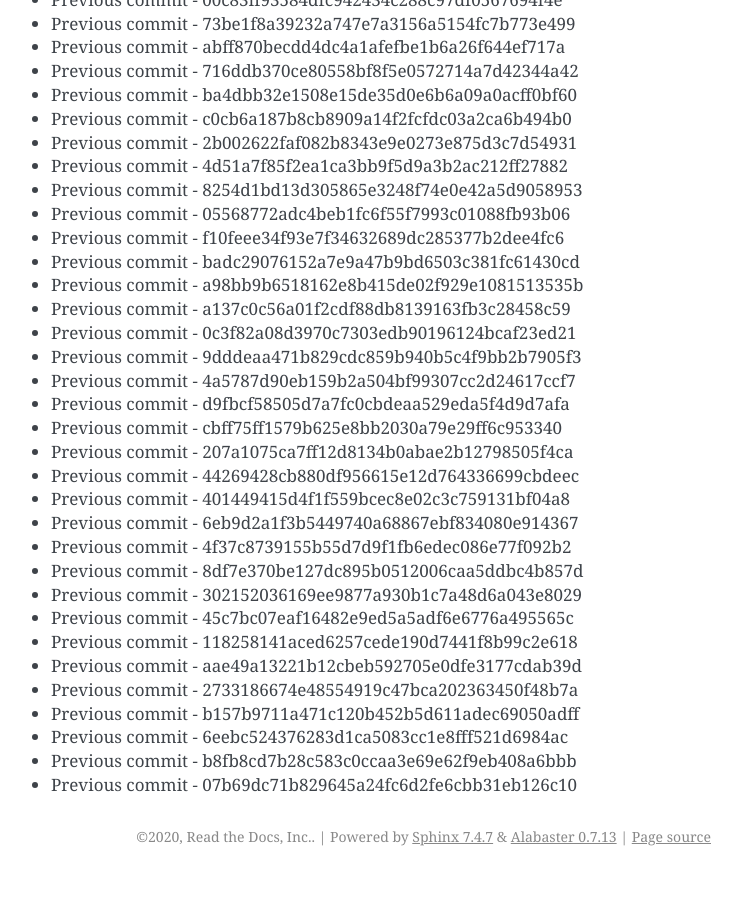
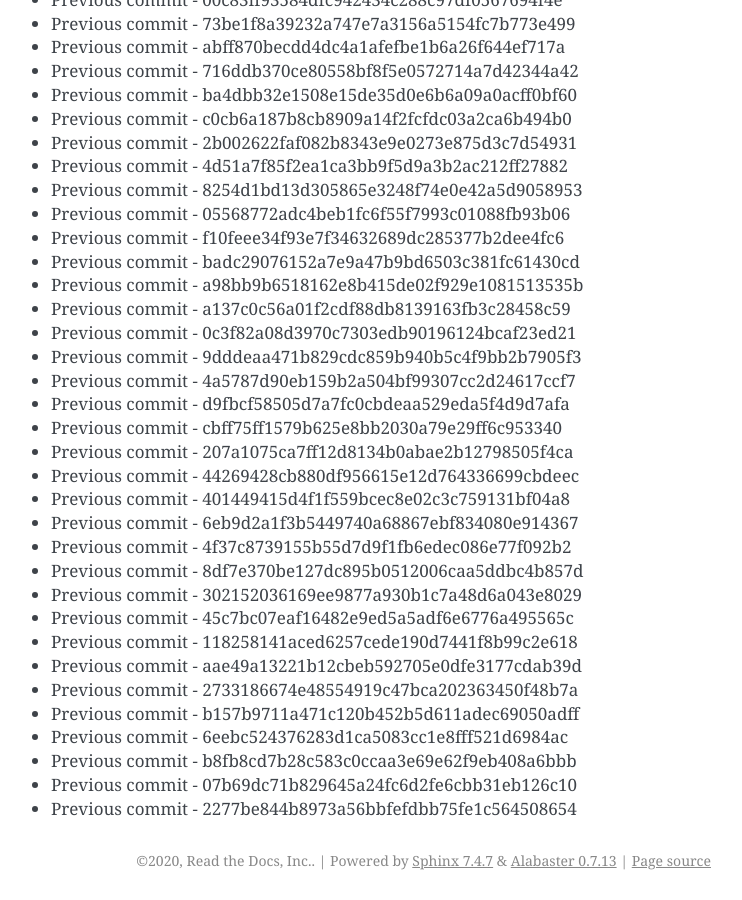
Before and after one commit to readthedocs/rtd-git-stresstest, a Sphinx documentation site: the page built from docs/updates.rst, in a window 1280 px wide and 900 px high, scrolled down 104077 px. Shown: the whole window, without its empty margins (399-1141 px from the left). Built offline with Sphinx 7.4.7, drawn with Linux system fonts in a browser that asks for light colours; before the commit the page ends 104953 px from its top, so only the background shows below that.

Commit message:
Generating commit from previous: 2277be844b8973a56bbfefdbb75fe1c564508654

```diff
--- a/docs/updates.rst
+++ b/docs/updates.rst
@@ -4405,3 +4405,4 @@ It can be tested for any performance characteristics.
 * Previous commit - 6eebc524376283d1ca5083cc1e8fff521d6984ac
 * Previous commit - b8fb8cd7b28c583c0ccaa3e69e62f9eb408a6bbb
 * Previous commit - 07b69dc71b829645a24fc6d2fe6cbb31eb126c10
+* Previous commit - 2277be844b8973a56bbfefdbb75fe1c564508654
```
